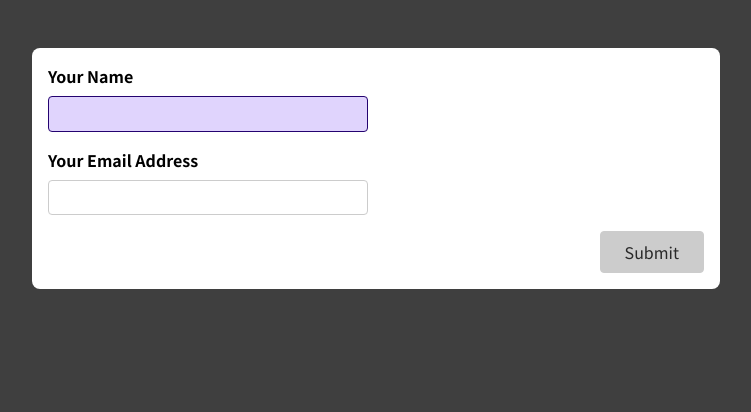
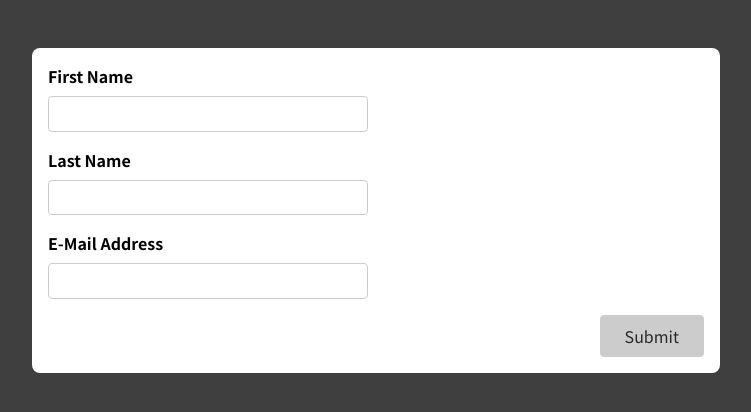
Before and after one commit to brameldering/input-validation, a React (Create React App) app: page / in a window 1280 px wide. Shown: the top 412 px of the page, without its empty margins (264-1015 px from the left). Built offline with nearby package versions, Linux system fonts and the light colour scheme.

Commit message:
Perfected useInput and create form with 3 fields

```diff
--- a/src/App.js
+++ b/src/App.js
@@ -1,9 +1,10 @@
-import SimpleInput from './components/SimpleInput';
+//import SimpleInput from "./components/SimpleInput";
+import BasicForm from "./components/BasicForm";
 
 function App() {
   return (
-    <div className="app">
-      <SimpleInput />
+    <div className='app'>
+      <BasicForm />
     </div>
   );
 }
--- a/src/components/BasicForm.js
+++ b/src/components/BasicForm.js
@@ -1,22 +1,93 @@
+import useInput from "../hooks/use-input";
+
+const fnValueIsNotEmpty = (value) => value.match(/\S/);
+
+const fnEmailIsValid = (value) =>
+  value.match(
+    /^(([^<>()[\]\\.,;:\s@"]+(\.[^<>()[\]\\.,;:\s@"]+)*)|.(".+"))@((\[[0-9]{1,3}\.[0-9]{1,3}\.[0-9]{1,3}\.[0-9]{1,3}\])|(([a-zA-Z\-0-9]+\.)+[a-zA-Z]{2,}))$/
+  );
+
 const BasicForm = (props) => {
+  const [
+    firstnameValue,
+    firstnameIsValid,
+    firstnameHasError,
+    firstnameChangeHandler,
+    firstnameBlurHandler,
+    resetFirstname,
+  ] = useInput(fnValueIsNotEmpty);
+
+  const [
+    lastnameValue,
+    lastnameIsValid,
+    lastnameHasError,
+    lastnameChangeHandler,
+    lastnameBlurHandler,
+    resetLastname,
+  ] = useInput(fnValueIsNotEmpty);
+
+  const [
+    emailValue,
+    emailIsValid,
+    emailHasError,
+    emailChangeHandler,
+    emailBlurHandler,
+    resetEmail,
+  ] = useInput(fnEmailIsValid);
+
+  const formIsValid = firstnameIsValid && lastnameIsValid && emailIsValid;
+
+  const submitHandler = (event) => {
+    event.preventDefault();
+    console.log(firstnameValue + " - " + lastnameValue + " - " + emailValue);
+    resetFirstname();
+    resetLastname();
+    resetEmail();
+  };
+
+  const firstnameClass = firstnameHasError ? "form-control invalid" : "form-control";
+  const lastnameClass = lastnameHasError ? "form-control invalid" : "form-control";
+  const emailClass = emailHasError ? "form-control invalid" : "form-control";
+
   return (
-    <form>
-      <div className='control-group'>
+    <form onSubmit={submitHandler}>
+      <div className={firstnameClass}>
         <div className='form-control'>
-          <label htmlFor='name'>First Name</label>
-          <input type='text' id='name' />
+          <label htmlFor='firstname'>First Name</label>
+          <input
+            type='text'
+            id='firstname'
+            value={firstnameValue}
+            onChange={firstnameChangeHandler}
+            onBlur={firstnameBlurHandler}
+          />
+          {firstnameHasError && <p className='error-text'>Firstname is mandatory</p>}
         </div>
-        <div className='form-control'>
-          <label htmlFor='name'>Last Name</label>
-          <input type='text' id='name' />
+        <div className={lastnameClass}>
+          <label htmlFor='lastname'>Last Name</label>
+          <input
+            type='text'
+            id='lastname'
+            value={lastnameValue}
+            onChange={lastnameChangeHandler}
+            onBlur={lastnameBlurHandler}
+          />
+          {lastnameHasError && <p className='error-text'>Lastname is mandatory</p>}
         </div>
       </div>
-      <div className='form-control'>
-        <label htmlFor='name'>E-Mail Address</label>
-        <input type='text' id='name' />
+      <div className={emailClass}>
+        <label htmlFor='email'>E-Mail Address</label>
+        <input
+          type='email'
+          id='email'
+          value={emailValue}
+          onChange={emailChangeHandler}
+          onBlur={emailBlurHandler}
+        />
+        {emailHasError && <p className='error-text'>Not a valid email address</p>}
       </div>
       <div className='form-actions'>
-        <button>Submit</button>
+        <button disabled={!formIsValid}>Submit</button>
       </div>
     </form>
   );
--- a/src/components/SimpleInput.js
+++ b/src/components/SimpleInput.js
@@ -1,24 +1,32 @@
-import { useState, useRef, useEffect } from "react";
+import { useRef, useEffect } from "react";
+import useInput from "../hooks/use-input";
 
 const SimpleInput = (props) => {
-  const [enteredName, setEnteredName] = useState("");
-  const [enteredNameTouched, setEnteredNameTouched] = useState(false);
+  const [
+    enteredName,
+    enteredNameisValid,
+    nameHasError,
+    nameChangeHandler,
+    nameBlurHandler,
+    resetName,
+  ] = useInput((value) => value.match(/\S/));
+
   const nameRef = useRef("");
 
-  const [enteredEmail, setEnteredEmail] = useState("");
-  const [enteredEmailTouched, setEnteredEmailTouched] = useState(false);
+  const [
+    enteredEmail,
+    enteredEmailisValid,
+    emailHasError,
+    emailChangeHandler,
+    emailBlurHandler,
+    resetEmail,
+  ] = useInput((value) =>
+    value.match(
+      /^(([^<>()[\]\\.,;:\s@"]+(\.[^<>()[\]\\.,;:\s@"]+)*)|.(".+"))@((\[[0-9]{1,3}\.[0-9]{1,3}\.[0-9]{1,3}\.[0-9]{1,3}\])|(([a-zA-Z\-0-9]+\.)+[a-zA-Z]{2,}))$/
+    )
+  );
+
   const emailRef = useRef("");
-
-  // Name Check
-  const atLeastOneNonSpaceCharacterCheck = /\S/;
-  const enteredNameisValid = enteredName.match(atLeastOneNonSpaceCharacterCheck);
-  const nameInputIsInvalid = !enteredNameisValid && enteredNameTouched;
-
-  // Email Check
-  const mailformat =
-    /^(([^<>()[\]\\.,;:\s@"]+(\.[^<>()[\]\\.,;:\s@"]+)*)|.(".+"))@((\[[0-9]{1,3}\.[0-9]{1,3}\.[0-9]{1,3}\.[0-9]{1,3}\])|(([a-zA-Z\-0-9]+\.)+[a-zA-Z]{2,}))$/;
-  const enteredEmailisValid = enteredEmail.toLowerCase().match(mailformat);
-  const emailInputIsInvalid = !enteredEmailisValid && enteredEmailTouched;
 
   // Form Check
   const formIsValid = enteredNameisValid && enteredEmailisValid; // and any other fields
@@ -28,32 +36,8 @@ const SimpleInput = (props) => {
     nameRef.current.focus();
   }, []);
 
-  const nameChangeHandler = (event) => {
-    setEnteredNameTouched(true);
-    setEnteredName(event.target.value);
-    console.log("enteredName: " + enteredName);
-  };
-
-  const onNameBlurHandler = () => {
-    setEnteredNameTouched(true);
-    console.log("onBlurHandler, enteredName: " + enteredName);
-  };
-
-  const emailChangeHandler = (event) => {
-    setEnteredEmailTouched(true);
-    setEnteredEmail(event.target.value);
-    console.log("enteredEmail: " + enteredEmail);
-  };
-
-  const onEmailBlurHandler = () => {
-    setEnteredEmailTouched(true);
-    console.log("onBlurHandler, enteredEmail: " + enteredEmail);
-  };
-
   const submitHandler = (event) => {
     event.preventDefault();
-    setEnteredNameTouched(true);
-    setEnteredEmailTouched(true);
     if (!enteredNameisValid) {
       alert("Name is invalid");
       nameRef.current.focus();
@@ -61,19 +45,15 @@ const SimpleInput = (props) => {
       alert("email is invalid");
       emailRef.current.focus();
     } else {
-      setEnteredName(enteredName.trim());
-      setEnteredEmail(enteredEmail.trim());
       console.log("submitHandler, enteredName: " + enteredName.trim());
       console.log("submitHandler, enteredEmail: " + enteredEmail);
     }
-    setEnteredName("");
-    setEnteredNameTouched(false);
-    setEnteredEmail("");
-    setEnteredEmailTouched(false);
+    resetName();
+    resetEmail();
   };
 
-  const formNameClassName = nameInputIsInvalid ? "form-control invalid" : "form-control";
-  const formEmailClassName = emailInputIsInvalid ? "form-control invalid" : "form-control";
+  const formNameClassName = nameHasError ? "form-control invalid" : "form-control";
+  const formEmailClassName = emailHasError ? "form-control invalid" : "form-control";
 
   return (
     <form onSubmit={submitHandler}>
@@ -85,9 +65,9 @@ const SimpleInput = (props) => {
           id='name'
           value={enteredName}
           onChange={nameChangeHandler}
-          onBlur={onNameBlurHandler}
+          onBlur={nameBlurHandler}
         />
-        {nameInputIsInvalid && <div className='error-text'>Name is mandatory</div>}
+        {nameHasError && <div className='error-text'>Name is mandatory</div>}
       </div>
       <div className={formEmailClassName}>
         <label htmlFor='email'>Your Email Address</label>
@@ -97,9 +77,9 @@ const SimpleInput = (props) => {
           id='email'
           value={enteredEmail}
           onChange={emailChangeHandler}
-          onBlur={onEmailBlurHandler}
+          onBlur={emailBlurHandler}
         />
-        {emailInputIsInvalid && <div className='error-text'>Email needs to contain @ etc.</div>}
+        {emailHasError && <div className='error-text'>Email needs to contain @ etc.</div>}
       </div>
       <div className='form-actions'>
         <button disabled={!formIsValid}>Submit</button>
--- /dev/null
+++ b/src/hooks/use-input.js
@@ -0,0 +1,26 @@
+import { useState } from "react";
+
+const useInput = (fnValidateValue) => {
+  const [inputValue, setInputValue] = useState("");
+  const [isTouched, setIsTouched] = useState(false);
+
+  const inputIsValid = fnValidateValue(inputValue);
+  const hasError = !inputIsValid && isTouched;
+
+  const inputChangeHandler = (event) => {
+    setIsTouched(true);
+    setInputValue(event.target.value);
+  };
+
+  const inputBlurHandler = () => {
+    setIsTouched(true);
+  };
+
+  const reset = () => {
+    setInputValue("");
+    setIsTouched("");
+  };
+
+  return [inputValue, inputIsValid, hasError, inputChangeHandler, inputBlurHandler, reset];
+};
+export default useInput;
```
Also changed, not shown: src/hooks/use-InputValidation.js (deleted, +0 -32 lines).
